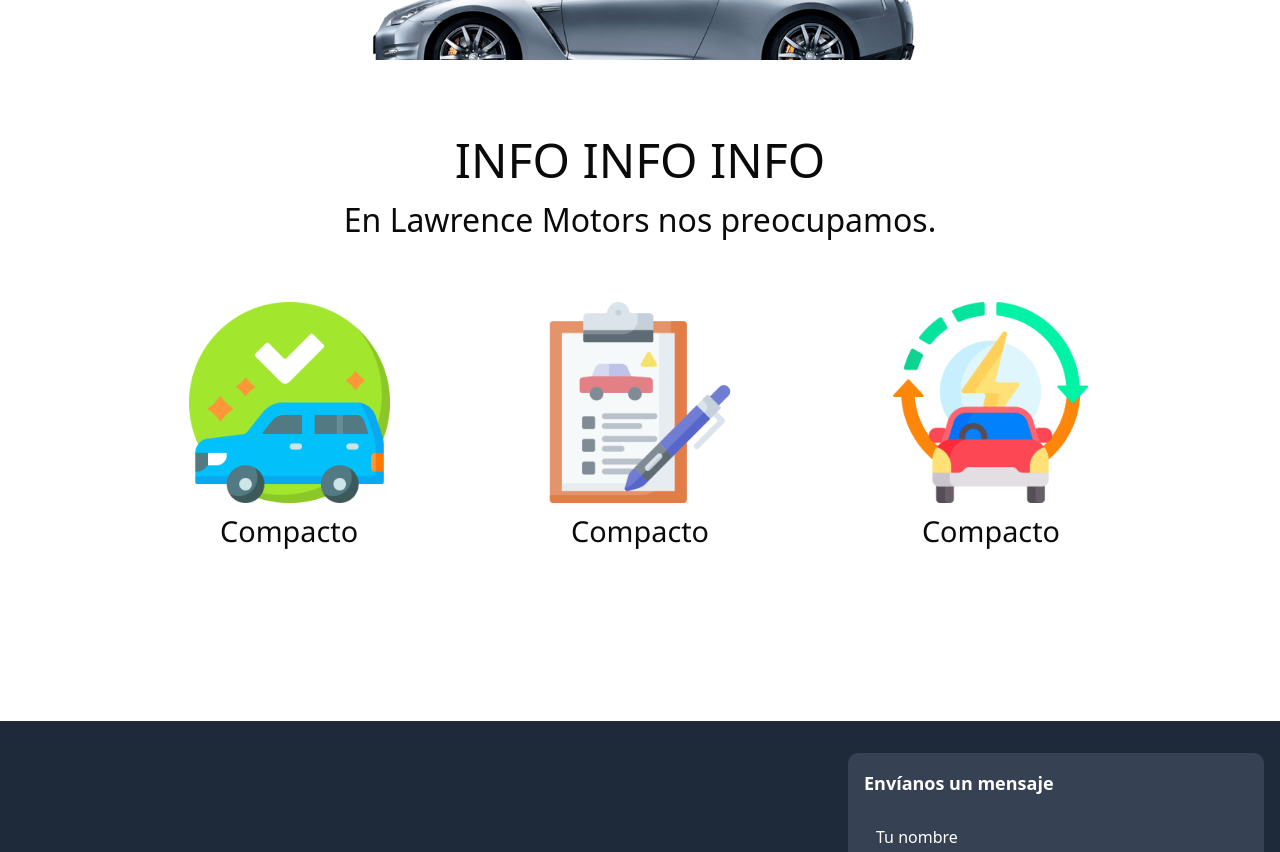
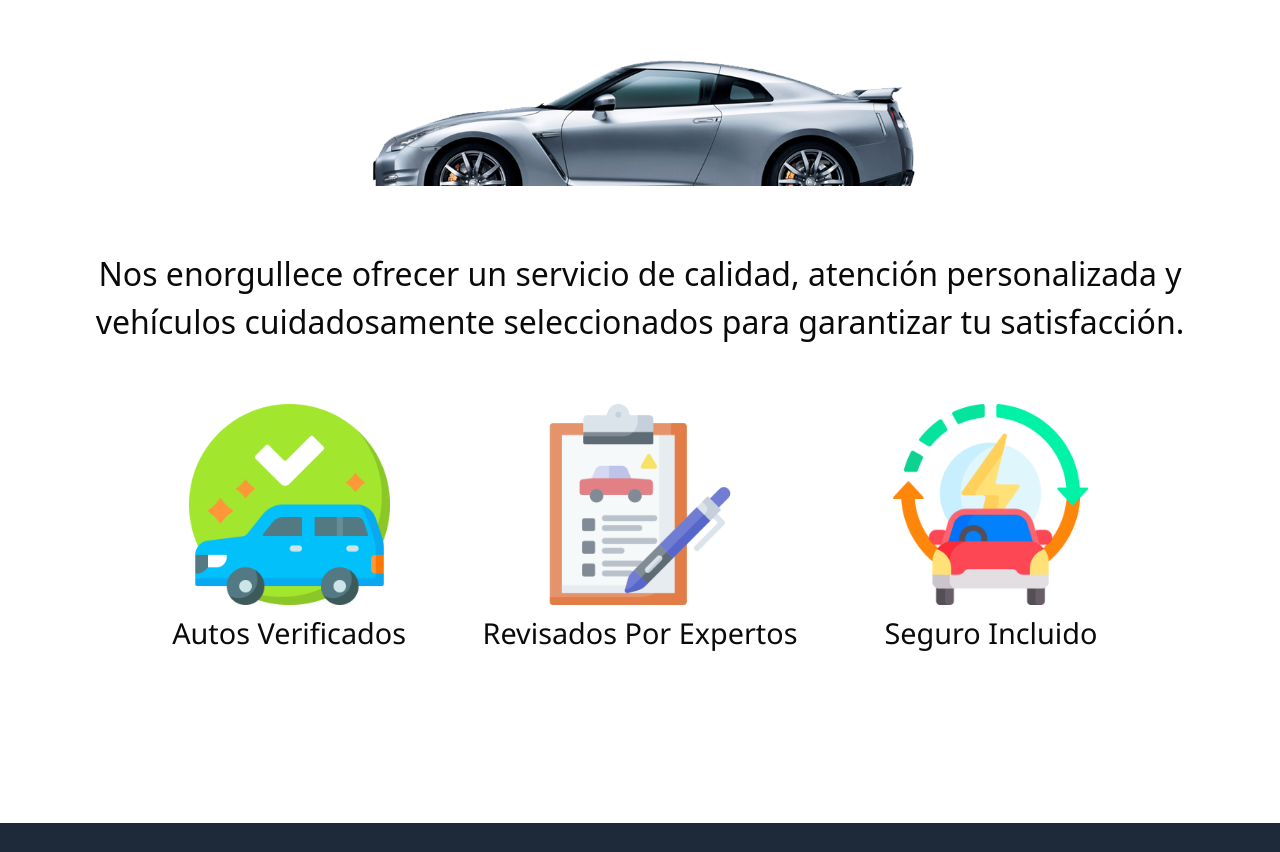
Before and after one commit to Nxxil/TI-91, a Next.js app: page / in a window 1280 px wide. Shown: the part 1400-2252 px from the top of the page. Built offline with nearby package versions, Linux system fonts and the light colour scheme.

Commit message:
Add NotificationComponent and Narrador to Home page; update content for clarity

```diff
--- a/src/app/page.tsx
+++ b/src/app/page.tsx
@@ -1,7 +1,12 @@
 import styles from '@/app/styles/page.module.css'
+import Narrador from '@/app/components/Narrador';
+import NotificationComponent from './components/noti';
+
+
 export default function Home() {
   return (
     <div>
+      <NotificationComponent />
       <div className={styles.banner}>
         <video src="/video.mp4" autoPlay={true} controls={true} loop={true} width="100%" height="auto">
         </video>
@@ -11,25 +16,25 @@ export default function Home() {
         </div>
       </div>
       <div className={styles.container}>
+        <Narrador />
         <h2 className={styles.h2}>LAWRENCE MOTORS</h2>
         <p className={styles.pContainer}>Lawrence Motors es una empresa dedicada a la compra y venta de autos usados. Contamos con una amplia variedad de vehículos de diferentes marcas y modelos, todos en excelentes condiciones y a precios competitivos.</p>
         <img src="/banner.png" className={styles.containerImg} />
       </div>
       <div className={styles.grid}>
-        <h2 className={styles.h2}>INFO INFO INFO</h2>
-        <p className={styles.p}>En Lawrence Motors nos preocupamos.</p>
+        <p className={styles.p}>Nos enorgullece ofrecer un servicio de calidad, atención personalizada y vehículos cuidadosamente seleccionados para garantizar tu satisfacción.</p>
         <div className={styles.containerGrid}>
           <div  className={styles.containerInfo}>
             <img src="/grid/g1.png" className={styles.containerImgGrid}/>
-            <a href=""><p  className={styles.p}>Compacto</p></a>
+            <a href="/construccion"><p  className={styles.p}>Autos Verificados</p></a>
           </div>
           <div className={styles.containerInfo}>
             <img src="/grid/g2.png" className={styles.containerImgGrid} />
-            <a href=""><p  className={styles.p}>Compacto</p></a>
+            <a href="/construccion"><p  className={styles.p}>Revisados Por Expertos</p></a>
           </div>
           <div className={styles.containerInfo}>
             <img src="/grid/g3.png" className={styles.containerImgGrid} />
-            <a href=""><p  className={styles.p}>Compacto</p></a>
+            <a href="/construccion"><p  className={styles.p}>Seguro Incluido</p></a>
           </div>
         </div>
       </div>
```
